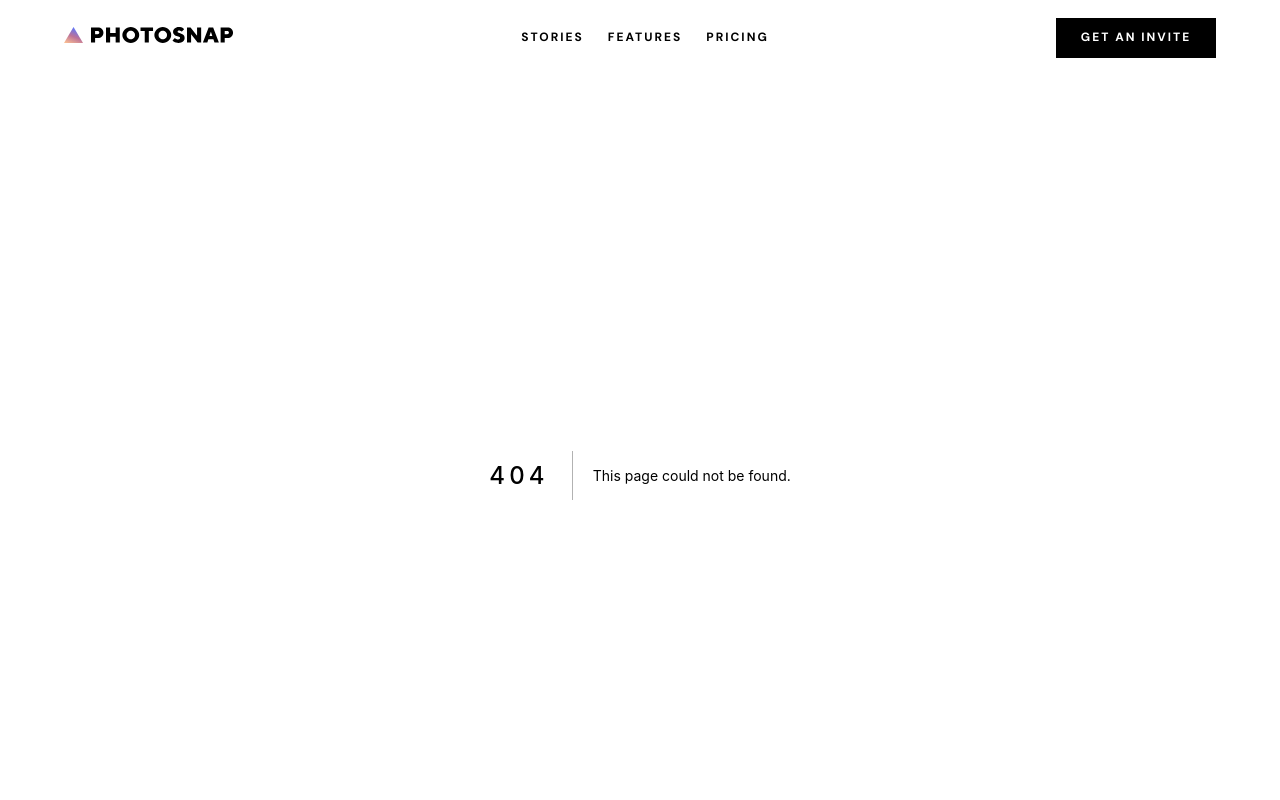
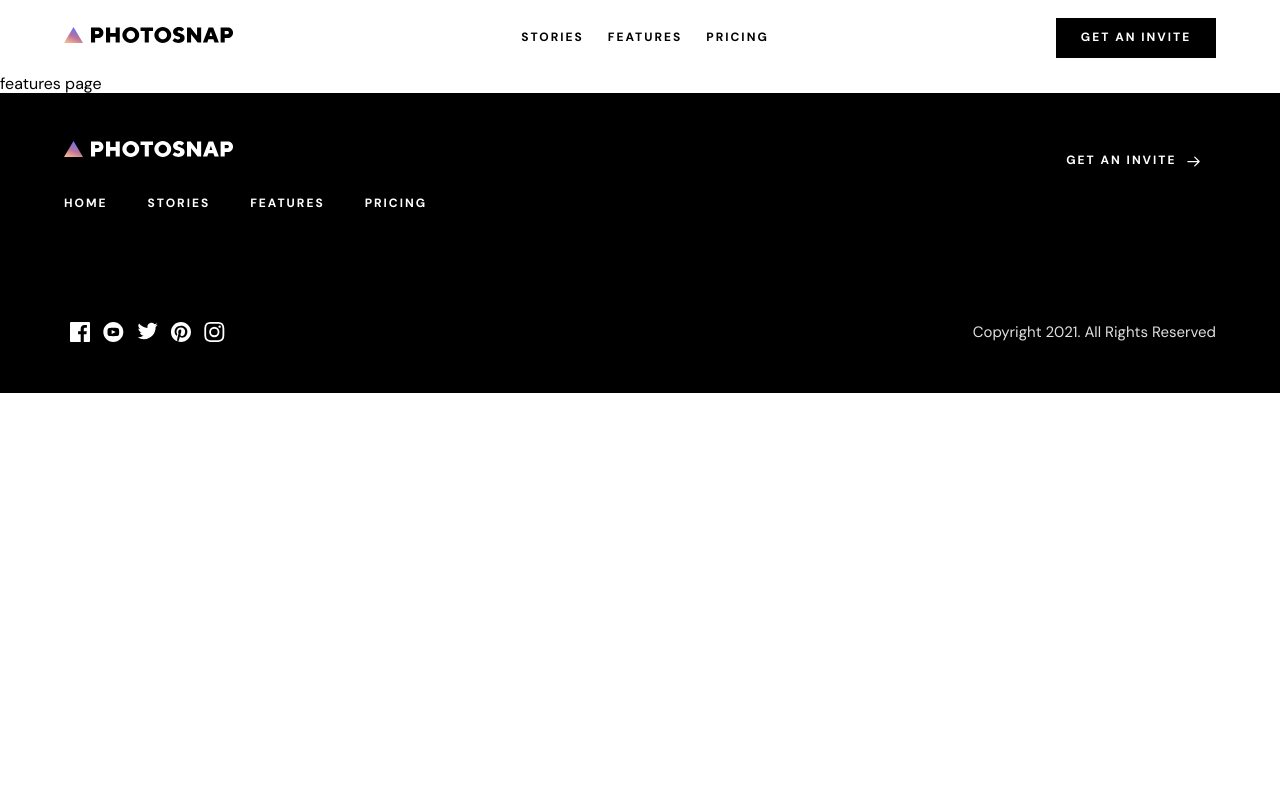
Before and after one commit to chungleee/photosnap, a Next.js app: page /features in a window 1280 px wide. Before the commit this address had no page. Shown: the top 800 px of the page. Built offline with nearby package versions, Linux system fonts and the light colour scheme.

Commit message:
placeholder pages

```diff
--- /dev/null
+++ b/pages/features.js
@@ -0,0 +1,6 @@
+import React from 'react';
+
+const Features = () => {
+	return <div>features page</div>;
+};
+export default Features;
```
Also changed, not shown: pages/stories.js (added, +7 -0 lines).
